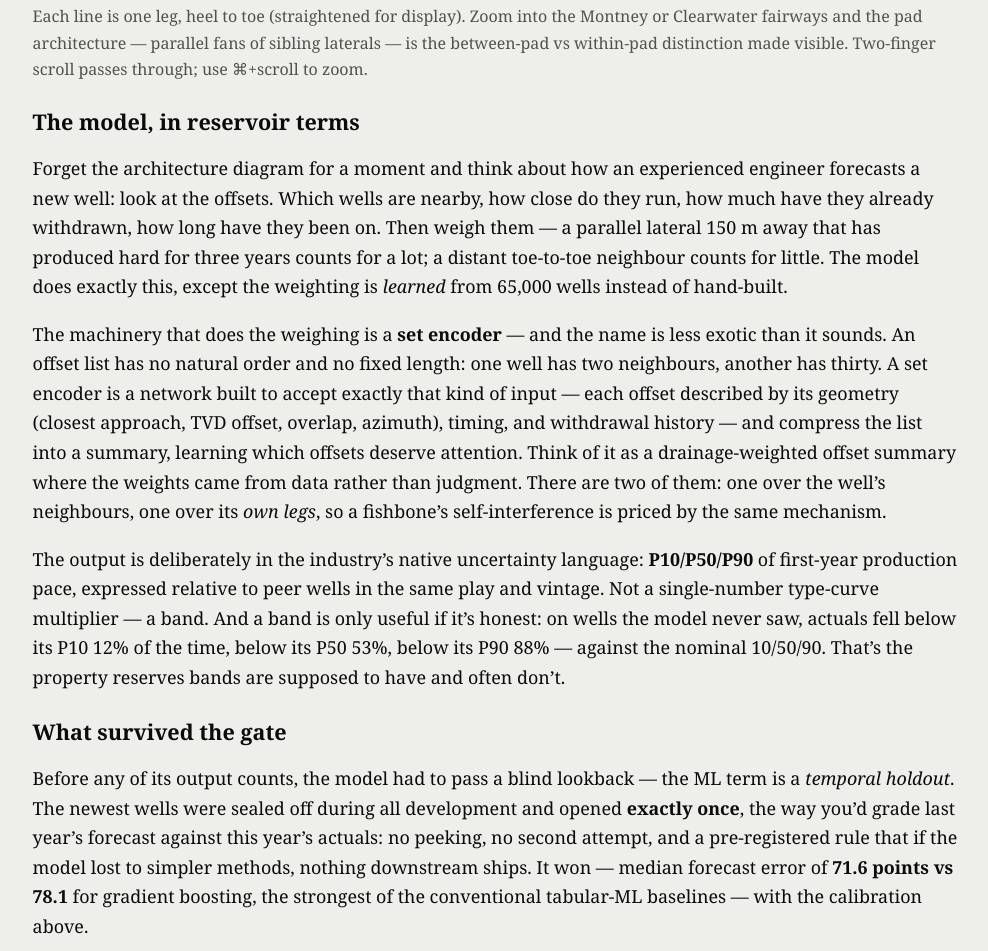
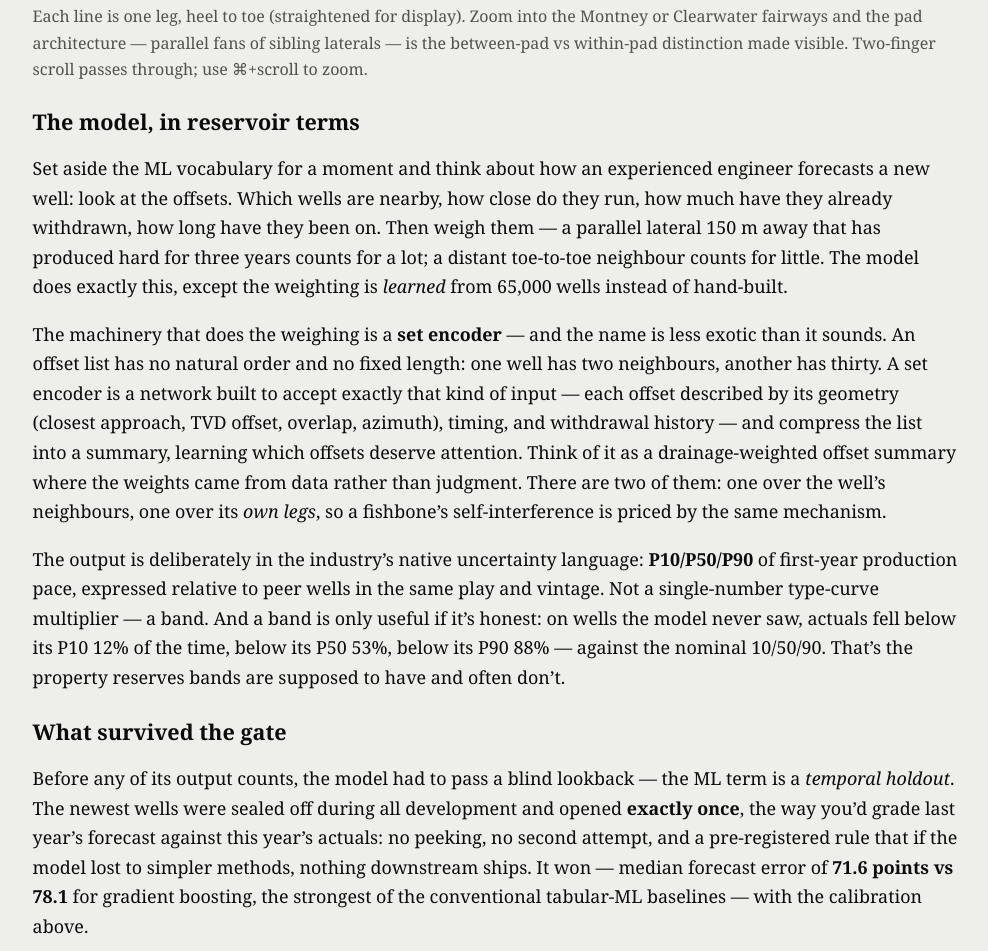
Before and after one commit to rbhughes/well-spacing-playbook, an Astro site in the folder site/: page / in a window 1280 px wide. Shown: the part 1956-2907 px from the top of the page, without its empty margins (145-1133 px from the left). Built offline with nearby package versions, Linux system fonts and the light colour scheme; Astro itself is replaced by a stand-in of ours; no server answers.

Commit message:
Fix opening line: no architecture diagram exists on the page
Co-Authored-By: Claude Fable 5 <noreply@anthropic.com>
Claude-Session: https://claude.ai/code/session_01QZ4CJoQwA6Nx2XP48pjiUj

```diff
--- a/site/src/pages/index.astro
+++ b/site/src/pages/index.astro
@@ -120,8 +120,8 @@
 
       <h2>The model, in reservoir terms</h2>
       <p>
-        Forget the architecture diagram for a moment and think about
-        how an experienced engineer forecasts a new well: look at the
+        Set aside the ML vocabulary for a moment and think about how
+        an experienced engineer forecasts a new well: look at the
         offsets. Which wells are nearby, how close do they run, how
         much have they already withdrawn, how long have they been on.
         Then weigh them &mdash; a parallel lateral 150&nbsp;m away
```
